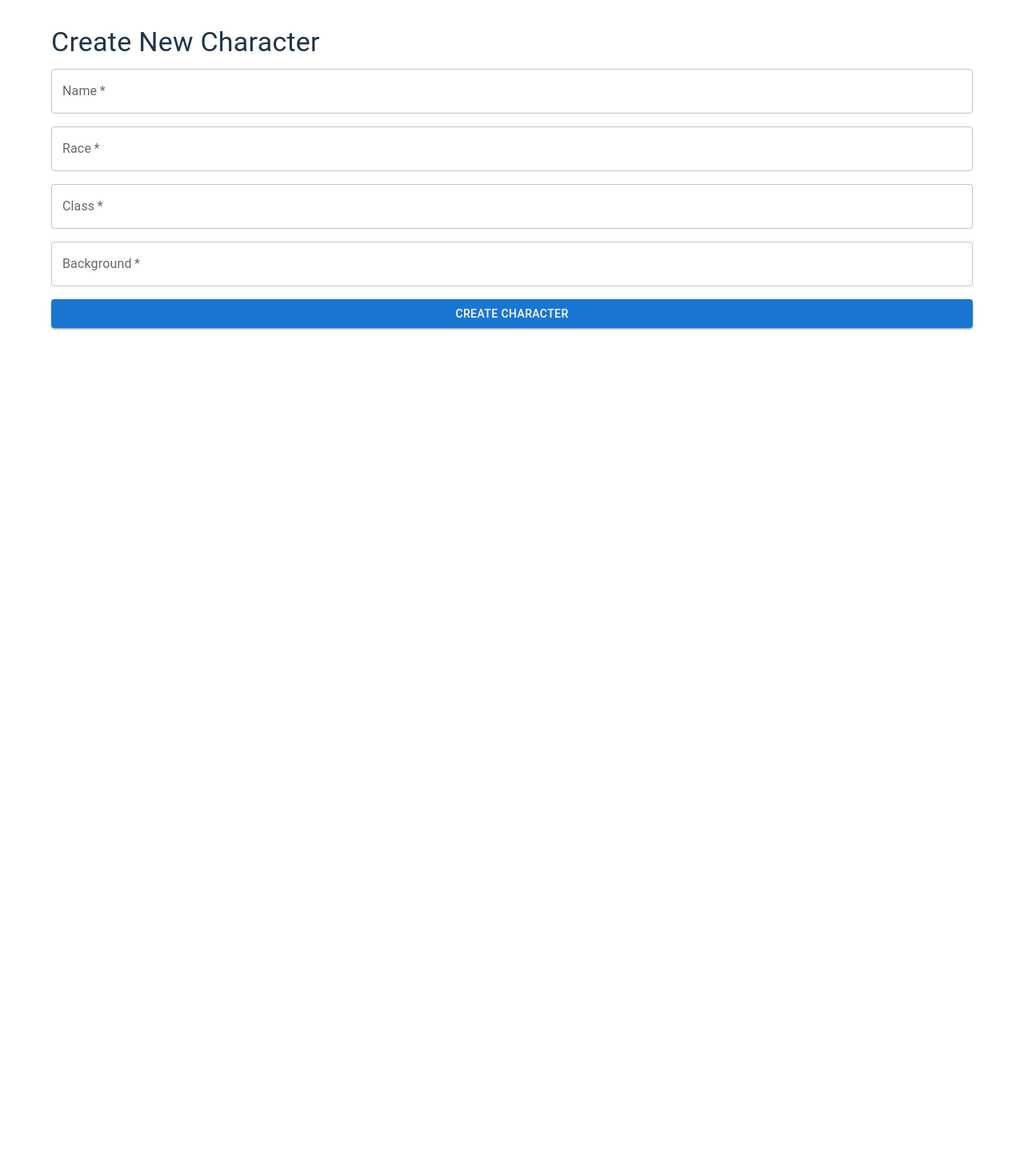
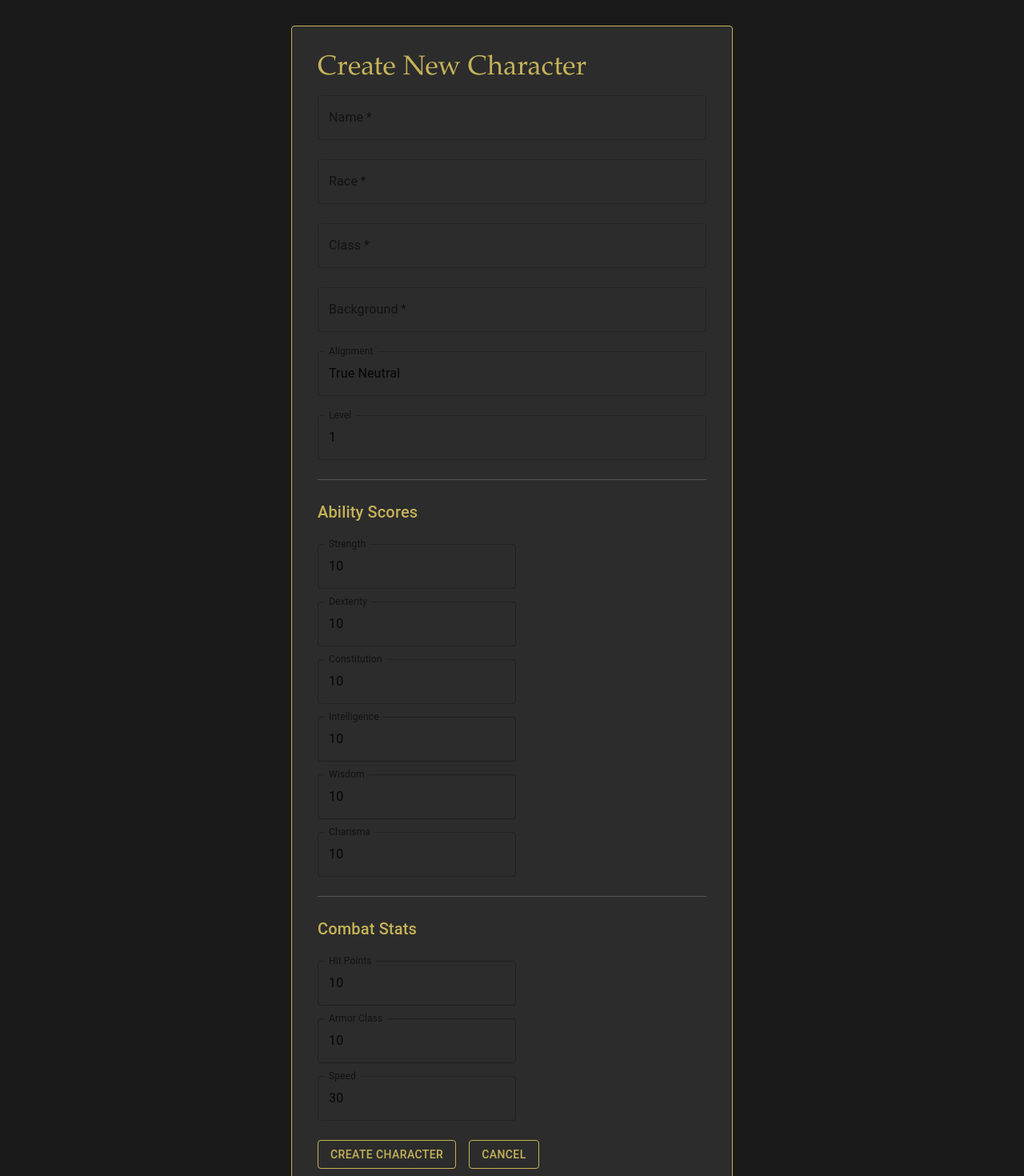
Before and after one commit to kellerflint/DnD-Character-Sheet, a React (Vite) app in the folder react-fe/: page /characters/new in a window 1280 px wide. Shown: the top 1470 px of the page at 80% size. Before the commit the page ends 832 px from the top, so only its background shows below. Built offline with nearby package versions, Linux system fonts and the light colour scheme; no server answers.

Commit message:
finished UI styling

```diff
--- a/react-fe/src/components/CharacterCard.jsx
+++ b/react-fe/src/components/CharacterCard.jsx
@@ -1,34 +1,86 @@
-import React from "react";
+import React from 'react';
 import { Link } from 'react-router-dom';
-import { Card, CardContent, CardActions, Typography, Button } from "@mui/material";
+import { Card, CardContent, CardActions, Typography, Button, Box, Divider, Grid } from '@mui/material';
 
 const CharacterCard = ({ character, onDelete }) => {
+  // Shared button style
+  const buttonStyle = {
+    borderColor: '#c5b358',
+    color: '#c5b358',
+    '&:hover': {
+      borderColor: '#ffd500ff',
+      color: '#ffd500ff',
+      backgroundColor: '#c5b35815',
+    },
+  };
+
+  // Helper function to calculate D&D ability score modifiers
+  const calculateModifier = (score) => {
+    const modifier = Math.floor((score - 10) / 2);
+    return modifier >= 0 ? `+${modifier}` : modifier;
+  };
+
   return (
-    <Card sx={{ height: "100%", display: "flex", flexDirection: "column" }}>
+    <Card sx={{
+      height: '100%',
+      display: 'flex',
+      flexDirection: 'column',
+      backgroundColor: '#2c2c2c',
+      color: '#f5f5f5',
+      border: '1px solid #c5b358'
+    }}>
       <CardContent sx={{ flexGrow: 1 }}>
-        <Typography gutterBottom variant="h5" component="h2">
+        {/* Basic info */}
+        <Typography gutterBottom variant="h5" component="h2" sx={{ color: '#c5b358', fontWeight: 'bold' }}>
           {character.name}
         </Typography>
-        <Typography color="text.secondary">
-          {character.race} - {character.characterClass}
+        <Typography>
+          Level {character.level} {character.race} {character.characterClass}
         </Typography>
+        <Typography color="text.secondary" sx={{ fontStyle: 'italic', color: '#a0a0a0', mb: 2 }}>
+          {character.alignment}
+        </Typography>
+
+        {/* Combat stats */}
+        <Box sx={{ display: 'flex', justifyContent: 'space-around', textAlign: 'center', mb: 2 }}>
+          <div>
+            <Typography variant="h6">{character.armorClass}</Typography>
+            <Typography variant="caption" sx={{ color: '#a0a0a0' }}>Armor Class</Typography>
+          </div>
+          <div>
+            <Typography variant="h6">{character.hitPoints}</Typography>
+            <Typography variant="caption" sx={{ color: '#a0a0a0' }}>Hit Points</Typography>
+          </div>
+          <div>
+            <Typography variant="h6">{character.speed}</Typography>
+            <Typography variant="caption" sx={{ color: '#a0a0a0' }}>Speed</Typography>
+          </div>
+        </Box>
+
+        <Divider sx={{ my: 2, borderColor: 'rgba(255, 255, 255, 0.12)' }} />
+
+        {/* Ability scores */}
+        <Grid container spacing={1} textAlign="center">
+          {['strength', 'dexterity', 'constitution', 'intelligence', 'wisdom', 'charisma'].map((stat) => (
+            <Grid item xs={4} key={stat}>
+              <Typography variant="body2" sx={{ color: '#a0a0a0', textTransform: 'uppercase', fontSize: '0.7rem' }}>
+                {stat.substring(0, 3)}
+              </Typography>
+              <Typography variant="h6">{character[stat]}</Typography>
+              <Typography variant="body1" sx={{ color: '#c5b358' }}>{calculateModifier(character[stat])}</Typography>
+            </Grid>
+          ))}
+        </Grid>
+
       </CardContent>
-
-      <CardActions>
-        {/* edit button is a Link to the form page */}
-        <Button
-          component={Link}
-          to={`/characters/edit/${character.id}`}
-          size="small"
-        >
+      <CardActions sx={{ justifyContent: 'center', borderTop: '1px solid rgba(255, 255, 255, 0.12)', pt: 1 }}>
+        <Button component={Link} to={`/characters/edit/${character.id}`} size="small" variant="outlined" sx={buttonStyle}>
           Edit
         </Button>
-        {/* delete button calls onDelete function */}
-        <Button
-          onClick={() => onDelete(character.id)}
-          size="small"
-          color="error"
-        >
+        <Button onClick={() => onDelete(character.id)} size="small" variant="outlined" sx={{
+          ...buttonStyle,
+          '&:hover': { borderColor: '#9c1c1f', color: '#9c1c1f' }
+        }}>
           Delete
         </Button>
       </CardActions>
--- a/react-fe/src/components/CharacterForm.jsx
+++ b/react-fe/src/components/CharacterForm.jsx
@@ -1,6 +1,6 @@
 import React, { useState, useEffect } from 'react';
-import { useNavigate, useParams } from 'react-router-dom';
-import { Container, Typography, TextField, Button, Stack, Box } from '@mui/material';
+import { useNavigate, useParams, Link } from 'react-router-dom';
+import { Container, Typography, TextField, Button, Stack, Box, Paper, Grid, Divider } from '@mui/material';
 
 const API_URL = import.meta.env.VITE_API_BASE_URL; // vm ip url
 
@@ -12,6 +12,17 @@ const CharacterForm = () => {
       race: '',
       characterClass: '',
       background: '',
+      level: 1,
+      alignment: 'True Neutral',
+      strength: 10,
+      dexterity: 10,
+      constitution: 10,
+      intelligence: 10,
+      wisdom: 10,
+      charisma: 10,
+      hitPoints: 10,
+      armorClass: 10,
+      speed: 30,
     });
 
   // tool from react-router to redirect the user
@@ -64,27 +75,69 @@ const CharacterForm = () => {
     navigate('/characters');
   };
 
+  const buttonStyle = {
+    borderColor: '#c5b358',
+    color: '#c5b358',
+    '&:hover': {
+      borderColor: '#ffd500ff',
+      color: '#ffd500ff',
+      backgroundColor: '#c5b35815',
+    },
+  };
+
   return (
-    <Container sx={{ mt: 4 }}>
-      <Typography variant="h4" gutterBottom>
-        {/* show a different title depending on if theres an id or not */}
+      <Box sx={{ backgroundColor: '#1a1a1a', minHeight: '100vh', py: 4, display: 'flex', alignItems: 'center' }}>
+        <Container maxWidth="sm">
+          <Paper sx={{ p: 4, backgroundColor: '#2c2c2c', color: '#f5f5f5', border: '1px solid #c5b358' }}>
+            <Typography variant="h4" gutterBottom sx={{ fontFamily: '"Garamond", serif', color: '#c5b358' }}>
               {id ? 'Edit Character' : 'Create New Character'}
             </Typography>
-      {/* form calls handleSubmit function when submitted */}
             <Box component="form" onSubmit={handleSubmit}>
-        <Stack spacing={2}>
-          {/* each text field is controlled by formData state and handleChange function */}
-          <TextField required label="Name" name="name" value={formData.name} onChange={handleChange} />
-          <TextField required label="Race" name="race" value={formData.race} onChange={handleChange} />
-          <TextField required label="Class" name="characterClass" value={formData.characterClass} onChange={handleChange} />
-          <TextField required label="Background" name="background" value={formData.background} onChange={handleChange} />
-          <Button type="submit" variant="contained" sx={{ mt: 2 }}>
-            {/* same thing for the button text, changes based on if creating vs editing */}
+              <Stack spacing={3}>
+                {/* Basic info */}
+                <TextField required label="Name" name="name" value={formData.name} onChange={handleChange} sx={{}} />
+                <TextField required label="Race" name="race" value={formData.race} onChange={handleChange} sx={{}} />
+                <TextField required label="Class" name="characterClass" value={formData.characterClass} onChange={handleChange} sx={{}} />
+                <TextField required label="Background" name="background" value={formData.background} onChange={handleChange} sx={{}} />
+                <TextField label="Alignment" name="alignment" value={formData.alignment} onChange={handleChange} sx={{}} />
+                <TextField label="Level" name="level" type="number" value={formData.level} onChange={handleChange} sx={{}} />
+
+                <Divider sx={{ my: 2, borderColor: 'rgba(255, 255, 255, 0.2)' }} />
+                <Typography variant="h6" sx={{ color: '#c5b358' }}>Ability Scores</Typography>
+
+                {/* Ability scores */}
+                <Grid container spacing={2}>
+                  <Grid item xs={6}><TextField label="Strength" name="strength" type="number" value={formData.strength} onChange={handleChange} sx={{}} fullWidth /></Grid>
+                  <Grid item xs={6}><TextField label="Dexterity" name="dexterity" type="number" value={formData.dexterity} onChange={handleChange} sx={{}} fullWidth /></Grid>
+                  <Grid item xs={6}><TextField label="Constitution" name="constitution" type="number" value={formData.constitution} onChange={handleChange} sx={{}} fullWidth /></Grid>
+                  <Grid item xs={6}><TextField label="Intelligence" name="intelligence" type="number" value={formData.intelligence} onChange={handleChange} sx={{}} fullWidth /></Grid>
+                  <Grid item xs={6}><TextField label="Wisdom" name="wisdom" type="number" value={formData.wisdom} onChange={handleChange} sx={{}} fullWidth /></Grid>
+                  <Grid item xs={6}><TextField label="Charisma" name="charisma" type="number" value={formData.charisma} onChange={handleChange} sx={{}} fullWidth /></Grid>
+                </Grid>
+
+                <Divider sx={{ my: 2, borderColor: 'rgba(255, 255, 255, 0.2)' }} />
+                <Typography variant="h6" sx={{ color: '#c5b358' }}>Combat Stats</Typography>
+
+                {/* Combat stats */}
+                <Grid container spacing={2}>
+                  <Grid item xs={6}><TextField label="Hit Points" name="hitPoints" type="number" value={formData.hitPoints} onChange={handleChange} sx={{}} fullWidth /></Grid>
+                  <Grid item xs={6}><TextField label="Armor Class" name="armorClass" type="number" value={formData.armorClass} onChange={handleChange} sx={{}} fullWidth /></Grid>
+                  <Grid item xs={6}><TextField label="Speed" name="speed" type="number" value={formData.speed} onChange={handleChange} sx={{}} fullWidth /></Grid>
+                </Grid>
+
+                <Stack direction="row" spacing={2} sx={{ mt: 3 }}>
+                  <Button type="submit" variant="outlined" sx={buttonStyle}>
                     {id ? 'Save Changes' : 'Create Character'}
                   </Button>
+                  <Button component={Link} to="/characters" variant="outlined" sx={buttonStyle}>
+                    Cancel
+                  </Button>
+                </Stack>
               </Stack>
             </Box>
+          </Paper>
         </Container>
+      </Box>
     );
   };
 
```
Lines whose indentation alone changed are shown as unchanged.
